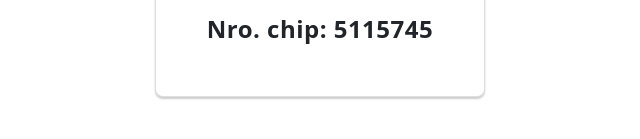
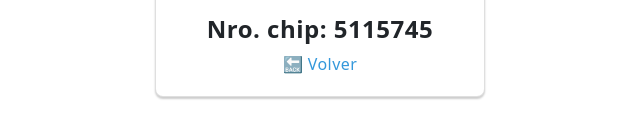
Before and after one commit to Cmoyaa/Proyecto-ONG, a plain HTML site: page tommy.html in a window 1280 px wide. Shown: the part 619-758 px from the top of the page, 320-960 px from the left. Drawn offline with nearby package versions, Linux system fonts and the light colour scheme.

Commit message:
Update tommy.html

```diff
--- a/tommy.html
+++ b/tommy.html
@@ -41,6 +41,7 @@
             <h4>Género: Macho</h4>
             <h4>Esterilizado: Si</h4>
             <h4>Nro. chip: 5115745</h4>
+            <a href="Gatos.html">🔙 Volver</a>
         </div>
     </div>
 
```
